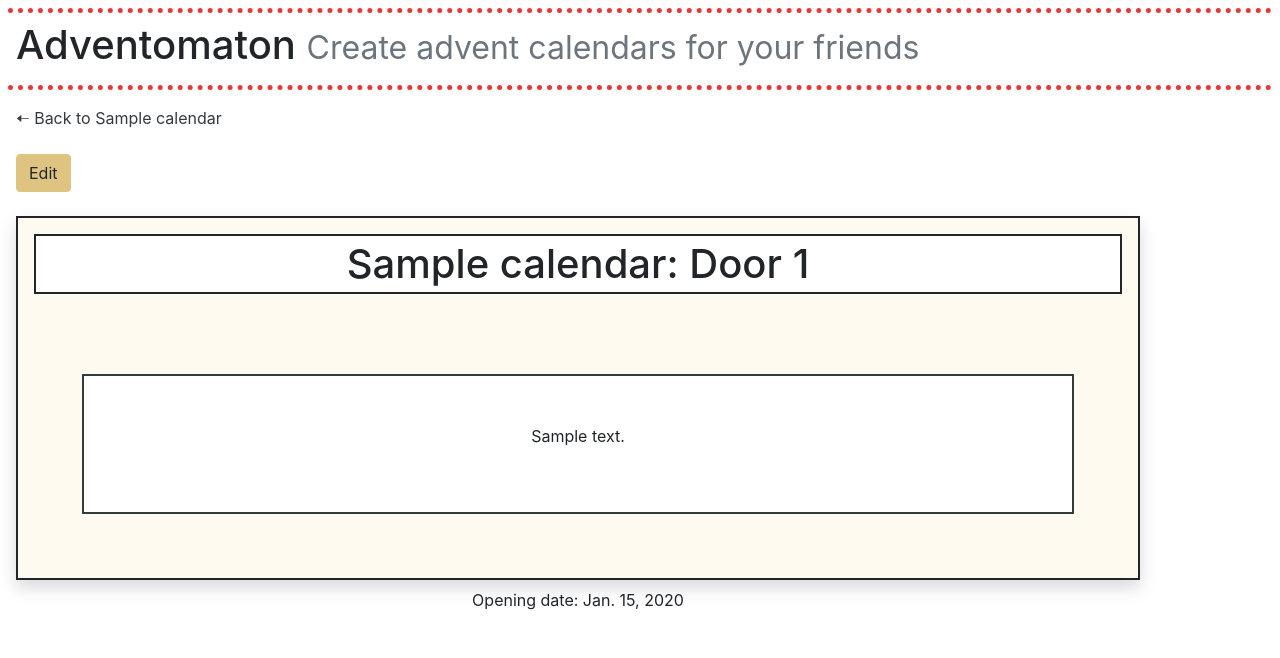
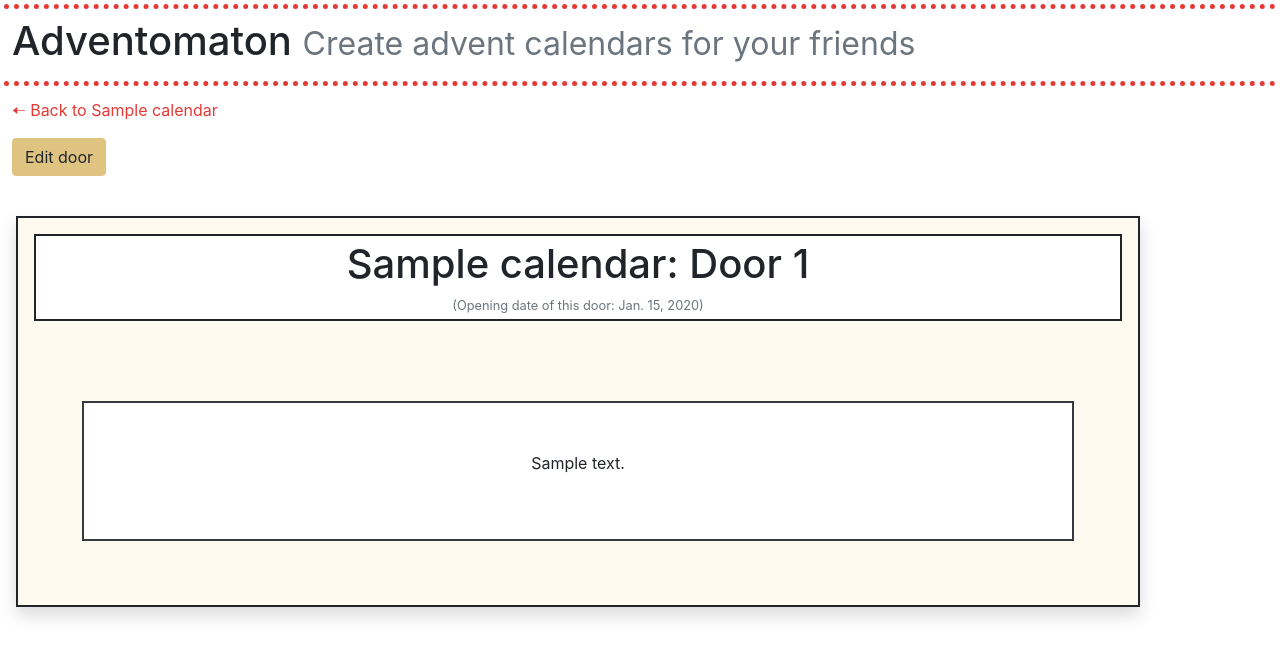
Before and after one commit to gvarab/advents4friends, a Django app: page /door/1/ in a window 1280 px wide. Shown: the top 658 px of the page. Run offline with Django 3.2, Linux system fonts and the light colour scheme; tables that the repository leaves empty hold one stand-in row (values such as "Sample post"); some libraries are stand-ins or nearby versions.

Commit message:
differentiate between calendar creator and receiver

```diff
--- a/adventcalendar/models.py
+++ b/adventcalendar/models.py
@@ -1,3 +1,4 @@
+from django.conf import settings
 from django.db import models
 from django.utils import timezone
 from django.utils.translation import gettext_lazy as _
@@ -6,6 +7,7 @@ import random
 
 
 class Calendar(models.Model):
+    creator = models.ForeignKey(settings.AUTH_USER_MODEL, on_delete=models.CASCADE)
     name = models.CharField(max_length=100)
     number_of_doors = models.IntegerField(default=24)
     start_date = models.DateField(default=date(timezone.now().year, 12, 1))
@@ -37,6 +39,11 @@ class Calendar(models.Model):
                 position=door_number,
             )
 
+    @property
+    def final_date(self):
+        final_date = self.start_date + timedelta(days=self.number_of_doors-1)
+        return final_date
+
 
 class Door(models.Model):
     number = models.IntegerField()
@@ -51,3 +58,7 @@ class Door(models.Model):
         if len(self.content) > 10:
             short_content = short_content[0:10] + '...'
         return short_content
+
+    @property
+    def is_openable(self):
+        return date.today() >= self.opening_date
--- a/adventcalendar/templates/adventcalendar/base.html
+++ b/adventcalendar/templates/adventcalendar/base.html
@@ -8,17 +8,13 @@
         <link rel="stylesheet" href="{% static 'css/adventcalendar.css' %}">
     </head>
     <body>
-        <div class="page-header p-2 m-2 title-border">
+        <div class="page-header p-2 m-1 title-border">
             <h1>Adventomaton
             <small class="text-muted">Create advent calendars for your friends</small>
             </h1>
         </div>
-       <div class="content container p-2 m-2">
-            {% block back %}
-            {% endblock %}
-        </div>
-        <div class="content container p-2 m-2">
-            {% block buttons %}
+       <div class="content container p-2 m-1">
+            {% block header %}
             {% endblock %}
         </div>
         <div class="content container p-2 m-2">
--- a/adventcalendar/templates/adventcalendar/calendar.html
+++ b/adventcalendar/templates/adventcalendar/calendar.html
@@ -3,10 +3,8 @@
 
 {% block content %}
     <div class="{{ calendar_style }} border-2 m-0 shadow">
-        <h1 class="text-center bg-white border-2 p-1 m-3">
-            {% block calendar_header %}
-            {% endblock %}
-        </h1>
+        {% block calendar_header %}
+        {% endblock %}
         {% block calendar_body %}
         {% endblock %}
     </div>
--- a/adventcalendar/templates/adventcalendar/calendar_list.html
+++ b/adventcalendar/templates/adventcalendar/calendar_list.html
@@ -4,7 +4,7 @@
     <h2>Calendars</h2>
     <ul>
         {% for calendar in object_list %}
-            <li><a class="text-dark" href="{% url 'calendar_detail' pk=calendar.pk %}">{{ calendar.name }}</a></li>
+            <li><a href="{% url 'calendar_detail' pk=calendar.pk %}">{{ calendar.name }}</a></li>
         {% endfor %}
     </ul>
     <p>
--- a/adventcalendar/templates/adventcalendar/door_detail.html
+++ b/adventcalendar/templates/adventcalendar/door_detail.html
@@ -1,15 +1,15 @@
 {% extends "adventcalendar/calendar.html" %}
 
-{% block back %}
-    <a class="text-dark" href={% url 'calendar_detail' pk=object.calendar.pk%}>&#129056; Back to {{ object.calendar.name }}</a>
-{% endblock %}
-
-{% block buttons %}
-    <a class="btn btn-secondary" href="{% url 'door_edit' pk=object.pk %}" role="button">Edit</a>
+{% block header %}
+    <p><a href={% url 'calendar_detail' pk=object.calendar.pk%}>&#129056; Back to {{ object.calendar.name }}</a></p>
+    <p><a class="btn btn-secondary" href="{% url 'door_edit' pk=object.pk %}" role="button">Edit door</a></p>
 {% endblock %}
 
 {% block calendar_header %}
-    {{ object.calendar.name }}: Door {{ object.number }}
+    <div class="text-center bg-white border-2 p-1 m-3">
+        <h1>{{ object.calendar.name}}: Door {{ object.number }}</h1>
+        <small class="text-muted">(Opening date of this door: {{ object.opening_date }})</small>
+    </div>
 {% endblock %}
 
 {% block calendar_body %}
@@ -19,7 +19,3 @@
         </div>
     </div>
 {% endblock %}
-
-{% block calendar_footer %}
-    <p>Opening date: {{ object.opening_date }}</p>
-{% endblock %}
--- a/adventcalendar/templates/adventcalendar/door_open.html
+++ b/adventcalendar/templates/adventcalendar/door_open.html
@@ -1,6 +1,6 @@
 <div class="p-3">
     <a class="text-dark" href="{% url 'door_detail' pk=door.pk %}">
-        <div class="border-dark door door-closed d-flex align-items-center">
+        <div class="border-dark door door-open d-flex align-items-center">
             <div class="container text-center">
                 <p>{{ door.short_content }}</p>
             </div>
--- a/adventcalendar/views.py
+++ b/adventcalendar/views.py
@@ -1,3 +1,4 @@
+from datetime import timedelta
 from django.urls import reverse
 from django.views.generic import ListView, DetailView, CreateView, UpdateView, DeleteView
 from .models import Calendar, Door
@@ -34,11 +35,17 @@ class CalendarDetail(DetailView):
         theme = self.get_object().theme
         doors_open = self.request.GET.get('doorsOpen', None)
         sorted_doors = self.get_object().door_set.all().order_by('position')
+        openable_doors = []
+        for door in list(sorted_doors):
+            if door.is_openable:
+                 openable_doors.append(door)
         context.update({
             'calendar_style': STYLES[theme],
             'credits': IMAGE_CREDITS[theme],
             'doors_open': doors_open,
             'sorted_doors': sorted_doors,
+            'openable_doors': openable_doors,
+            'number_of_openable_doors': len(openable_doors),
         })
         return context
 
@@ -61,6 +68,7 @@ class NewCalendar(CreateView):
         return reverse('calendar_list')
 
     def form_valid(self, form):
+        form.instance.creator = self.request.user
         response = super().form_valid(form)
         form.instance.initialize_doors()
         return response
```
Also changed, not shown: adventcalendar/templates/adventcalendar/calendar_detail.html (+26 -11 lines), adventcalendar/templates/adventcalendar/door_inactive.html (added, +7 -0 lines), adventcalendar/migrations/0010_calendar_creator.py (added).
